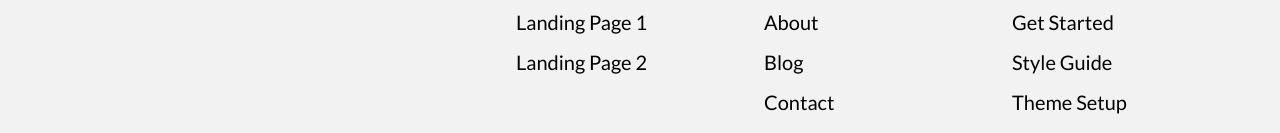
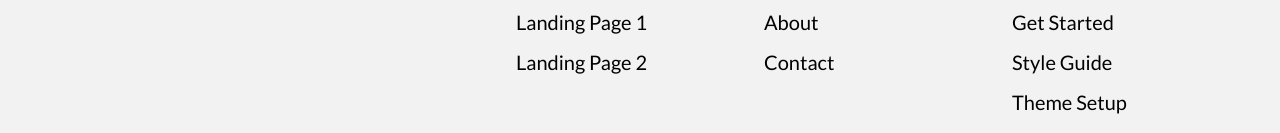
Before and after one commit to maltefranke/maltefranke.github.io, an Astro site: page /company/about in a window 1280 px wide. Shown: the part 1671-1804 px from the top of the page. Built offline with nearby package versions, Linux system fonts and the light colour scheme; Astro itself is replaced by a stand-in of ours; some icons are missing.

Commit message:
comment out blog from footer

```diff
--- a/src/config/footer.js
+++ b/src/config/footer.js
@@ -46,10 +46,10 @@ export const footerLists = [
 				title: 'About',
 				slug: '/company/about',
 			},
-			{
-				title: 'Blog',
-				slug: '/blog',
-			},
+			// {
+			// 	title: 'Blog',
+			// 	slug: '/blog',
+			// },
 			{
 				title: 'Contact',
 				slug: '/company/contact',
```
